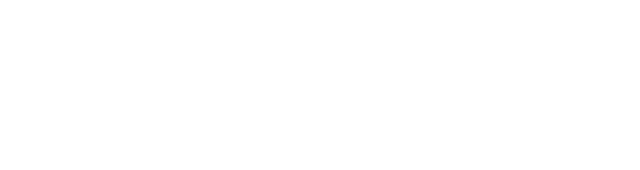
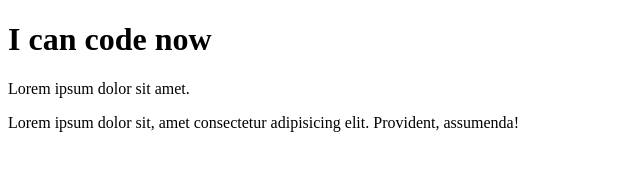
Before and after one commit to 33-Maryam/my-first-repo, a plain HTML site: page index.html in a window 1280 px wide. Shown: the whole page, without its empty margins (0-640 px from the left). Drawn offline with Linux system fonts and the light colour scheme.

Commit message:
added body

```diff
--- a/index.html
+++ b/index.html
@@ -7,6 +7,8 @@
     <title>my first github repo</title>
 </head>
 <body>
-
+    <h1>I can code now</h1>
+    <p>Lorem ipsum dolor sit amet.</p>
+    <p>Lorem ipsum dolor sit, amet consectetur adipisicing elit. Provident, assumenda!</p>
 </body>
 </html>
```
